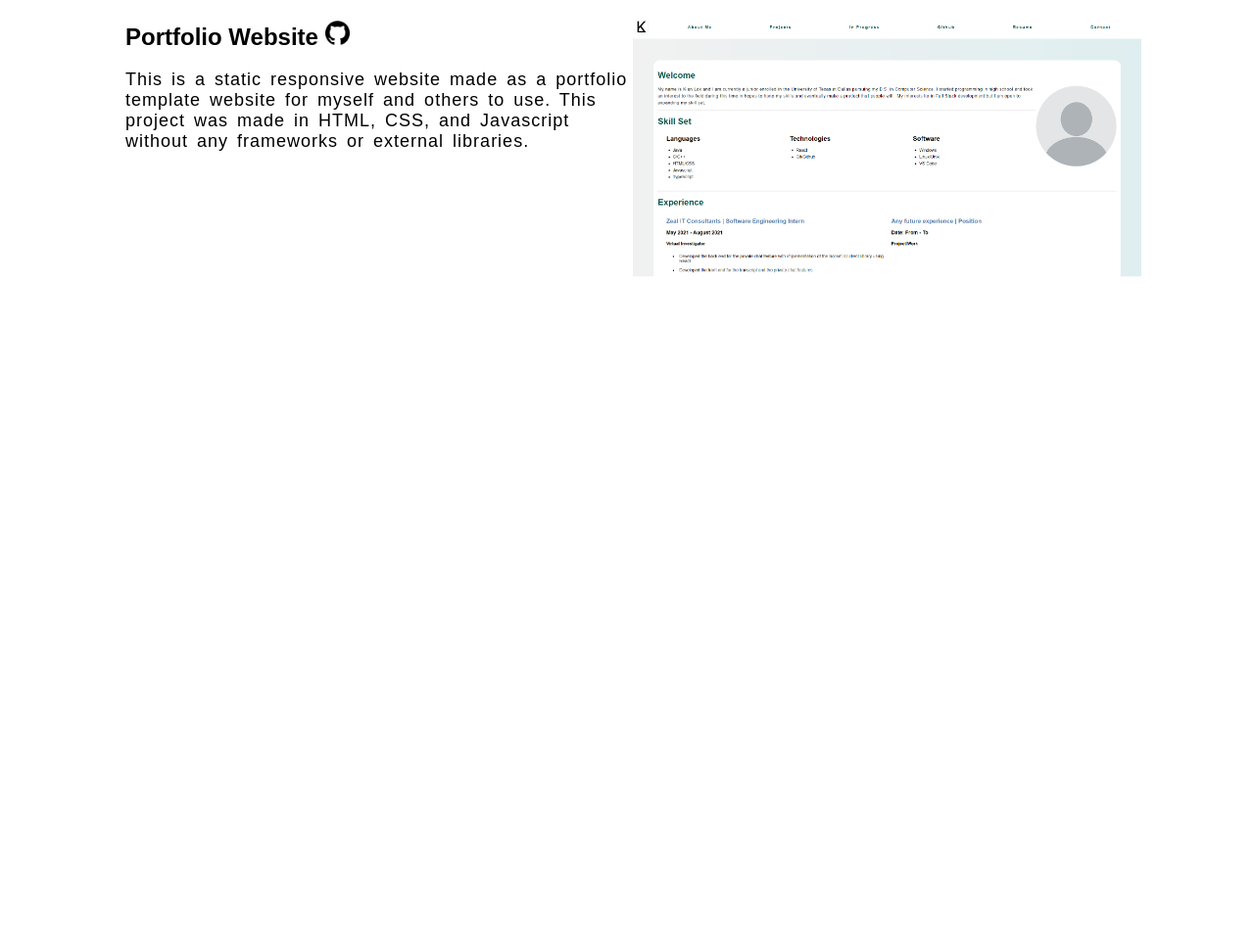
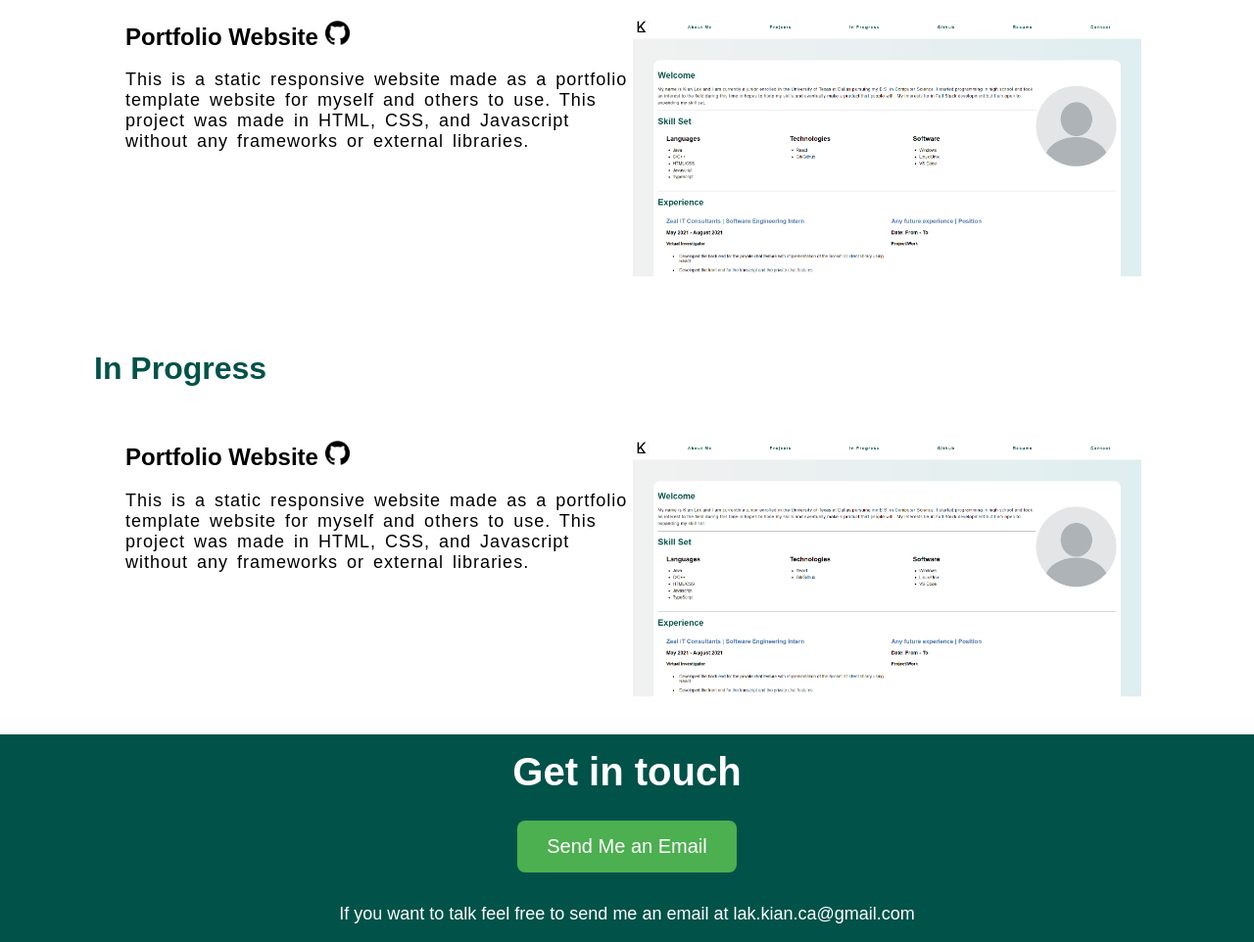
Before and after one commit to kianlak/kianlak.github.io, a plain HTML site: page index.html in a window 1280 px wide. Shown: the part 1789-2751 px from the top of the page at 98% size. Before the commit the page ends 2110 px from the top, so only its background shows below. Drawn offline with Linux system fonts and the light colour scheme.

Commit message:
Contact Section

```diff
--- /dev/null
+++ b/contact.css
@@ -0,0 +1,44 @@
+/*=============
+    Contant
+=============*/
+/*Holds everything for the contact section*/
+.contact {
+    display: flex;
+    flex-direction: column;
+    justify-content: center;
+    align-items: center;
+    width: 100%;
+    height: auto;
+    background-color: #015249;
+}
+
+.contact h1 {
+    font-size: 40px;
+    margin-top: 1rem;
+    color: white;
+}
+
+.contact p {
+    text-align: center;
+    font-size: 18px;
+    margin-top: 2rem;
+    color: white;
+}
+
+.contact a {
+    text-decoration: none;
+    color: white;
+    font-size: 20px;
+}
+
+.contact button {
+    background-color: #4CAF50; /* Green */
+    border: none;
+    color: white;
+    padding: 15px 30px;
+    text-align: center;
+    text-decoration: none;
+    display: inline-block;
+    font-size: 16px;
+    border-radius: 8px;
+}
--- a/index.html
+++ b/index.html
@@ -11,6 +11,7 @@
         <link rel="stylesheet" href="navbar.css"/>
         <link rel="stylesheet" href="about-me.css"/>
         <link rel="stylesheet" href="projects.css"/>
+        <link rel="stylesheet" href="contact.css"/>
 
         <!-- Websearch Helper -->
         <meta charset="UTF-8"/>
@@ -33,10 +34,10 @@
             <ul class="nav-link">
                 <li><a href="#about-me">About Me</a></li>
                 <li><a href="#projects">Projects</a></li>
-                <li><a href="#">In Progress</a></li>
+                <li><a href="#in-progres">In Progress</a></li>
                 <li><a href="https://github.com/kianlak" target="_blank">Github</a></li>
                 <li><a href="./Files/Resume.pdf" target="_blank">Resume</a></li>
-                <li><a href="#">Contact</a></li>
+                <li><a href="#contact">Contact</a></li>
             </ul>
 
             <a class="my-name">Kian Lak</a> <!-- Mobile Page Filler -->
@@ -217,9 +218,44 @@
                     </div>
 
                 </div>
+
+
+                <!--=== In Progress ===-->
+                <h1>In Progress</h1>
+
+                <!-- In Progress Projects -->
+                <div class="projects-container" id="in-progres">
+
+                    <!-- Portfolio Project -->
+                    <div class="project-text"> <!-- Current In Progress Project -->
+                        <h2 style="margin-top: 0%;"> Portfolio Website
+                            <!-- Github Link -->
+                            <a href="https://github.com/kianlak/kianlak.github.io" target="_blank"><img src="./Images/Github Logo.png" alt="Github Logo" style="height: 25px; width: 25px;"></a>
+                        </h2>
+                        <p>
+                            This is a static responsive website made as a portfolio
+                            template website for myself and others to use.
+                            This project was made in HTML, CSS, and Javascript
+                            without any frameworks or external libraries.
+                        </p>
+                    </div>
+                    <div class="project-image-container"> <!-- Project Preview Picture -->
+                        <a href="https://kianlak.github.io/" target="_blank"><img src="./Images/Portfolio Website.png" alt="Portfolio Website Preview"></a>
+                    </div>
+
+                </div>
             </div>
 
-            <!--=== In Progress ===-->
+            <!--=== Contact ===-->
+            <div class="contact" id="contact">
+                <h1>Get in touch</h1>
+                <button><a href="mailto: lak.kian.ca@gmail.com">Send Me an Email</a></button>
+                <p>
+                    If you want to talk feel
+                    free to send me an email
+                    at lak.kian.ca@gmail.com
+                </p>
+            </div>
         </div>
     </body>
 </html>
--- a/projects.css
+++ b/projects.css
@@ -58,7 +58,7 @@
 @media screen and (max-width: 710px) {
     /*Fixes Heading Spacing*/
     .projects h1 {
-        padding-left: 2rem;
+        padding-left: 1rem;
     }
 
     /*Sets content from 50-50 on each side to a top bottom*/
```
